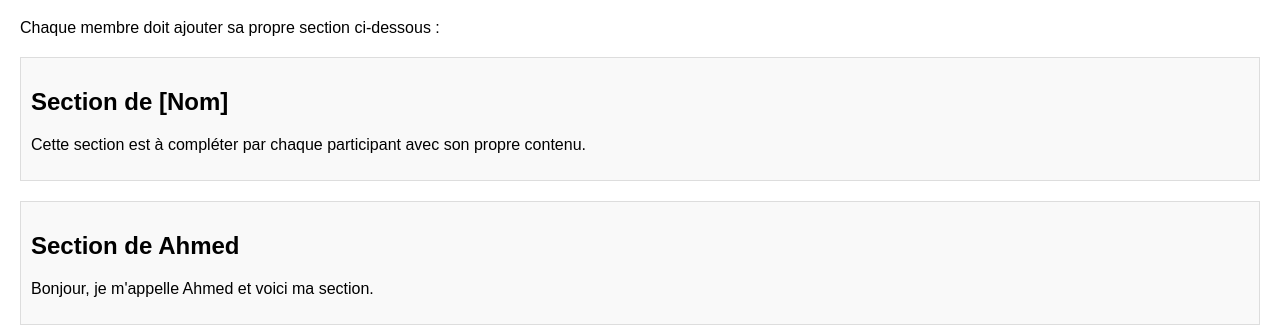
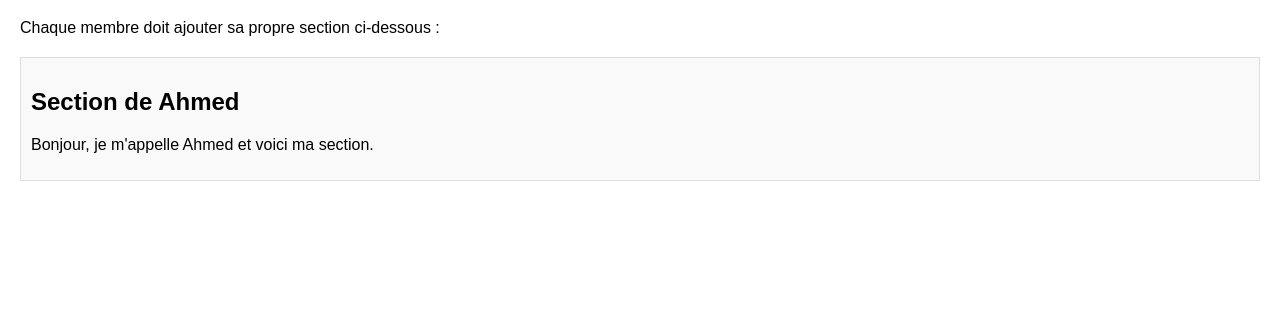
Before and after one commit to sorcererz/mini-projet-conflit, a plain HTML site: page index.html in a window 1280 px wide. Shown: the part 61-396 px from the top of the page. Drawn offline with Linux system fonts and the light colour scheme.

Commit message:
Ajout de la section d'Ahmed

```diff
--- a/index.html
+++ b/index.html
@@ -27,11 +27,6 @@
 
     <!-- Section à remplir par chaque membre -->
     <div class="section">
-        <h2>Section de [Nom]</h2>
-        <p>Cette section est à compléter par chaque participant avec son propre contenu.</p>
-    </div>
-
-    <div class="section">
         <h2>Section de Ahmed</h2>
         <p>Bonjour, je m'appelle Ahmed et voici ma section.</p>
     </div>
```
